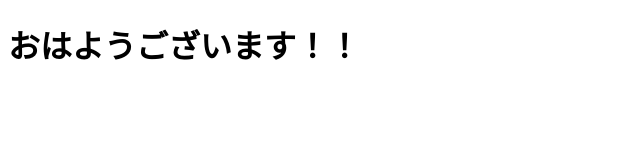
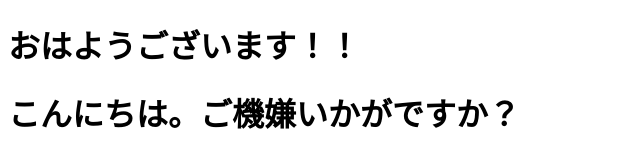
Before and after one commit to k-suematsu-jp/Yatsushiro3rdNight, a plain HTML site: page index.html in a window 1280 px wide. Shown: the whole page, without its empty margins (0-640 px from the left). Drawn offline with Linux system fonts and the light colour scheme.

Commit message:
add konnitiwa

```diff
--- a/index.html
+++ b/index.html
@@ -7,5 +7,6 @@
 </head>
 <body>
     <h1>おはようございます！！</h1>
+    <h1>こんにちは。ご機嫌いかがですか？</h1>
 </body>
 </html>
```
